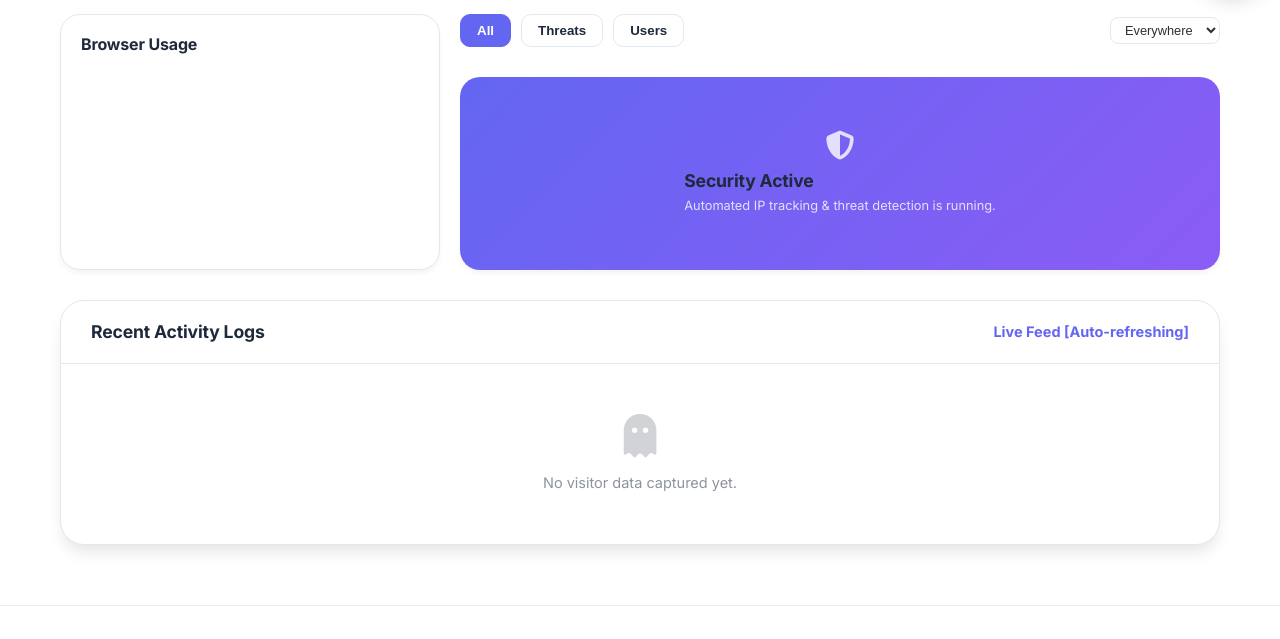
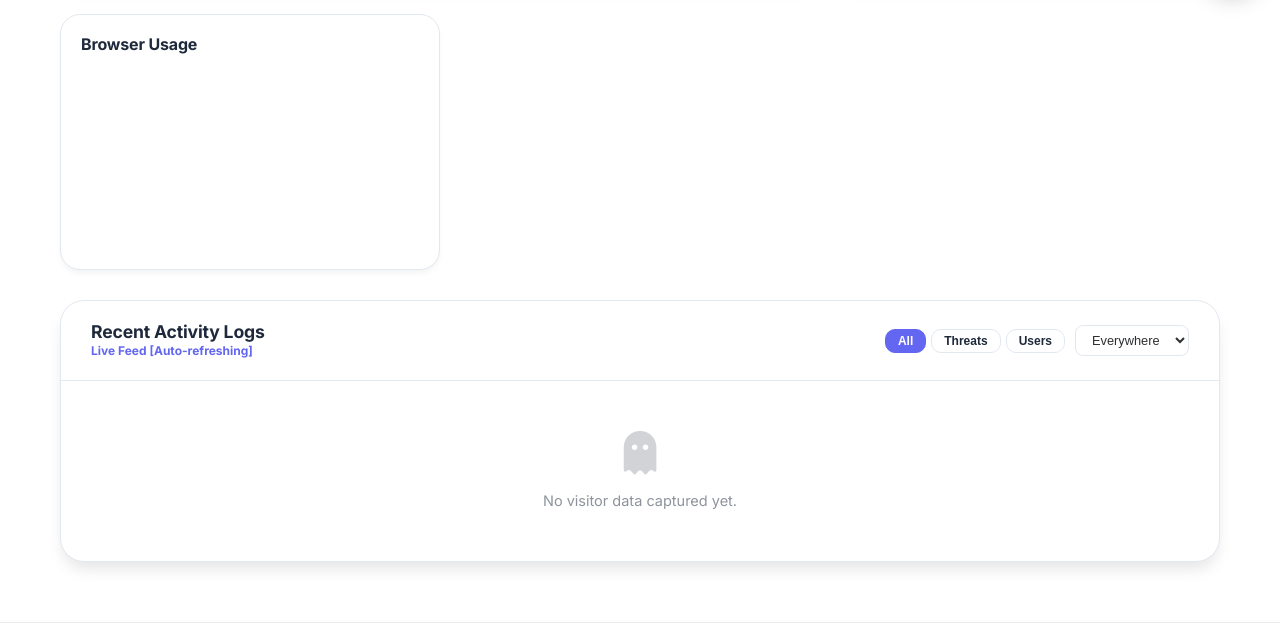
Before and after one commit to skillspotin/skilspot, a plain HTML site: page admin-visitors.html in a window 1280 px wide. Shown: the part 726-1365 px from the top of the page. Drawn offline with nearby package versions, Linux system fonts and the light colour scheme; no server answers.

Commit message:
Relocate activity log filters to table header and clean up admin visitors UI

```diff
--- a/admin-visitors.html
+++ b/admin-visitors.html
@@ -323,42 +323,37 @@
                     <canvas id="browserChart"></canvas>
                 </div>
             </div>
-            <div style="display: flex; flex-direction: column; gap: 15px;">
-                <div style="display: flex; justify-content: space-between; align-items: center; margin-bottom: 15px;">
-                    <div class="filters" style="margin-bottom: 0;">
-                        <button class="filter-btn active" onclick="filterLogs('all', this)">All</button>
-                        <button class="filter-btn" onclick="filterLogs('threat', this)">Threats</button>
-                        <button class="filter-btn" onclick="filterLogs('known', this)">Users</button>
+        </div>
+
+
+        <div class="log-table-container">
+            <div class="table-header" style="flex-wrap: wrap; gap: 15px;">
+                <div>
+                    <h2 style="font-size: 1.1rem; margin: 0;">Recent Activity Logs</h2>
+                    <div style="color: var(--primary); font-weight: 700; font-size: 0.75rem;">Live Feed
+                        [Auto-refreshing]</div>
+                </div>
+                <div style="display: flex; gap: 10px; align-items: center; margin-left: auto;">
+                    <div class="filters" style="margin-bottom: 0; display: flex; gap: 5px;">
+                        <button class="filter-btn active" onclick="filterLogs('all', this)"
+                            style="padding: 4px 12px; font-size: 0.75rem;">All</button>
+                        <button class="filter-btn" onclick="filterLogs('threat', this)"
+                            style="padding: 4px 12px; font-size: 0.75rem;">Threats</button>
+                        <button class="filter-btn" onclick="filterLogs('known', this)"
+                            style="padding: 4px 12px; font-size: 0.75rem;">Users</button>
                     </div>
                     <select id="logTimeRange" onchange="filterTimeLogs()"
-                        style="border: 1px solid var(--border-color); border-radius: 8px; padding: 4px 10px; font-size: 0.8rem; background: var(--bg-card); color: var(--text-main); outline: none; cursor: pointer;">
+                        style="border: 1px solid var(--border-color); border-radius: 8px; padding: 6px 12px; font-size: 0.8rem; background: var(--bg-card); color: var(--text-main); outline: none; cursor: pointer;">
                         <option value="all">Everywhere</option>
                         <option value="today">Today</option>
                         <option value="yesterday">Yesterday</option>
-                        <option value="week">Last Week</option>
+                        <option value="week">This Week</option>
                         <option value="month">Last Month</option>
                         <option value="2024">Year 2024</option>
                         <option value="2025">Year 2025</option>
                         <option value="2026">Year 2026</option>
                     </select>
                 </div>
-                <div class="chart-container"
-                    style="margin-bottom: 0; flex-grow: 1; display: flex; align-items: center; justify-content: center; background: linear-gradient(135deg, #6366f1 0%, #8b5cf6 100%); color: white; border: none;">
-                    <div style="text-align: center;">
-                        <i class="fas fa-shield-alt fa-2x" style="margin-bottom: 10px; opacity: 0.8;"></i>
-                        <h3 style="font-size: 1.1rem; margin-bottom: 5px;">Security Active</h3>
-                        <p style="font-size: 0.8rem; opacity: 0.8;">Automated IP tracking & threat detection is running.
-                        </p>
-                    </div>
-                </div>
-            </div>
-        </div>
-
-
-        <div class="log-table-container">
-            <div class="table-header">
-                <h2 style="font-size: 1.1rem; margin: 0;">Recent Activity Logs</h2>
-                <div style="color: var(--primary); font-weight: 700;">Live Feed [Auto-refreshing]</div>
             </div>
             <div style="overflow-x: auto;">
                 <table>
```
